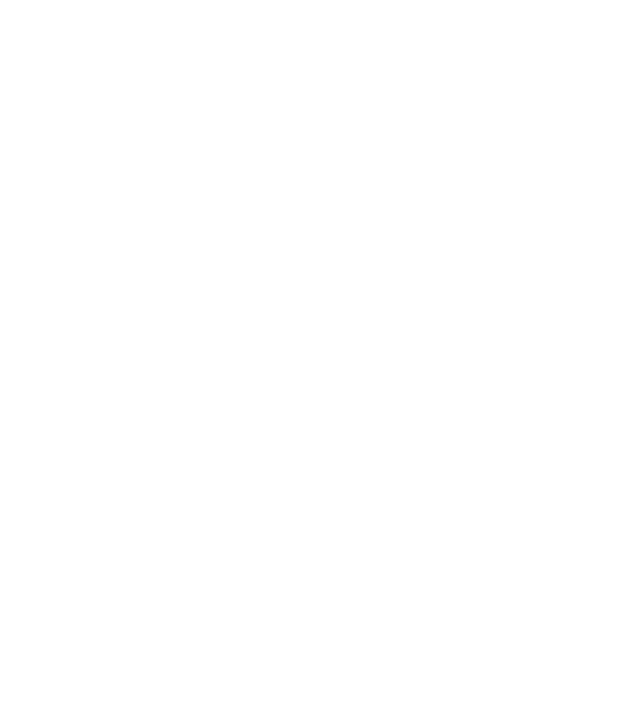
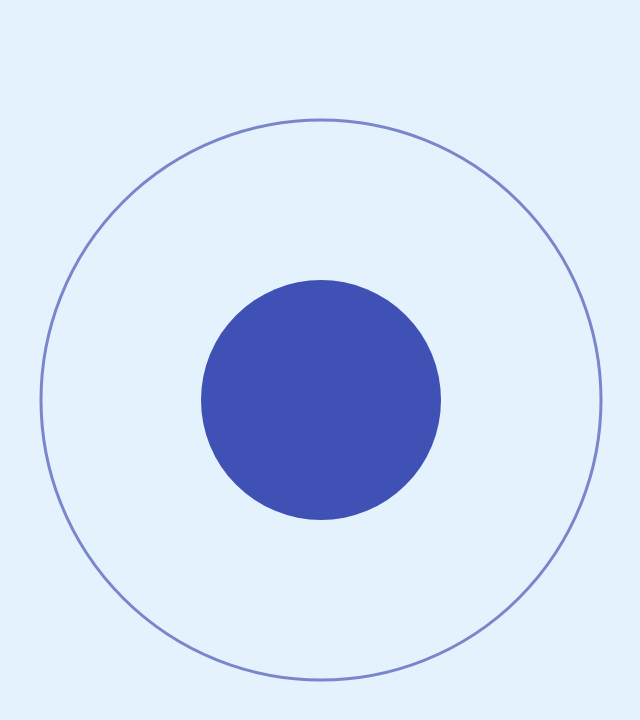
Before and after one commit to robotsupc/fightbot, a plain HTML site: page webapp/index.html in a window 1280 px wide. Shown: the whole page, without its empty margins (319-959 px from the left). Drawn offline with Linux system fonts and the light colour scheme.

Commit message:
Add joystick and general logic of the HTML part

```diff
--- a/webapp/index.html
+++ b/webapp/index.html
@@ -1,2 +1,148 @@
-<html>
-</html>
+<head>
+  <meta name="viewport" content="width=device-width, initial-scale=1">
+</head>
+
+<style>
+body {
+  width:100%;
+  height:100%;
+  margin:0px;
+}
+</style>
+
+<!-- full width and height -->
+<canvas id="c"/>
+
+<script>
+
+const BACKGROUND = "#E3F2FD"
+const OUTER_CIRCLE = "#7986CB"
+const INNER_CIRCLE = "#3F51B5"
+const PRESSED_CIRCLE = "#303F9F"
+const CIRCLE_SIZE = 0.7
+const SEND_INTERVAL = 300
+
+var canvas = document.getElementById("c")
+var ctx = canvas.getContext("2d")
+
+var mouseX = 0
+var mouseY = 0
+var width = 0
+var height = 0
+var joyX = 0
+var joyY = 0
+var cx = 0
+var cy = 0
+var mouseDown = false
+var lastSendTime = 0
+
+init()
+
+function init() {
+  canvas.addEventListener('mousedown', mousedown, false)
+  canvas.addEventListener('touchstart', mousedown, false)
+  canvas.addEventListener('mousemove', mousemove, false)
+  canvas.addEventListener('touchmove', mousemove, false)
+  canvas.addEventListener('mouseup', mouseup, false)
+  canvas.addEventListener('touchend', mouseup, false)
+  process()
+  window.onresize = onresize
+  onresize()
+  process()
+}
+
+
+function onresize() {
+  width = ctx.canvas.width  = window.innerWidth
+  height = ctx.canvas.height = window.innerHeight
+  cx = canvas.width/2
+  cy = canvas.height/2
+}
+
+
+function mousedown(ev) {
+  mouseDown = true
+  ev.preventDefault()
+  console.log("mousedown", ev)
+  mousemove(ev)
+}
+
+function mousemove(ev) {
+  if (!mouseDown) return
+  ev.preventDefault()
+
+
+  mouseX = ev.changedTouches[0].pageX
+  mouseY = ev.changedTouches[0].pageY
+  console.log("mousemove", ev)
+}
+
+function mouseup(ev) {
+  console.log("mouseup")
+  ev.preventDefault()
+
+  mouseDown = false
+}
+
+
+function process() {
+  processJoystick()
+  sendToServer()
+  draw()
+  window.requestAnimationFrame(process)
+}
+
+function sendToServer() {
+  var time = new Date().getTime()
+  if (time - lastSendTime < SEND_INTERVAL) return
+
+  // TODO send to the webserver
+
+  lastSendTime = time
+}
+
+function processJoystick() {
+  var r = Math.min(width, height) /2*CIRCLE_SIZE
+  var currDst = dst(mouseX, mouseY, cx, cy)
+  if (currDst > r) {
+    joyX = (mouseX-width/2) * (r/currDst) + width/2
+    joyY = (mouseY-height/2) * (r/currDst) + height/2
+  } else {
+    joyX = mouseX
+    joyY = mouseY
+  }
+  if (!mouseDown) {
+    joyX = cx
+    joyY = cy
+  }
+
+
+}
+function draw() {
+  // clear the canvas
+  ctx.fillStyle = BACKGROUND
+  ctx.fillRect(0,0,width,height)
+
+
+  drawCircle(CIRCLE_SIZE, cx, cy, OUTER_CIRCLE, false)
+  drawCircle(0.3, joyX, joyY, INNER_CIRCLE, true)
+}
+
+function drawCircle(radf, x, y, color, fill) {
+  ctx.beginPath()
+  var r = Math.min(width, height) /2*radf
+  ctx.arc(x, y, r,0,2*Math.PI)
+  ctx.lineWidth = 3
+  ctx.strokeStyle = color
+  ctx.fillStyle = color
+  if (fill) ctx.fill()
+  else ctx.stroke()
+}
+
+function dst(x, y, x2, y2) {
+  const dx = x2-x;
+  const dy = y2-y;
+  return Math.sqrt(dx*dx+dy*dy)
+}
+
+</script>
```
